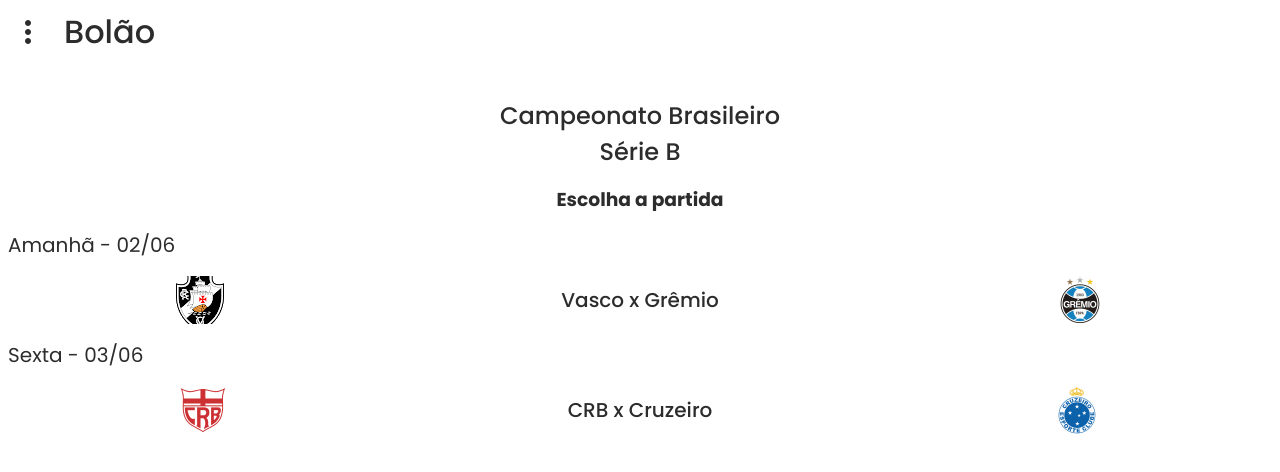
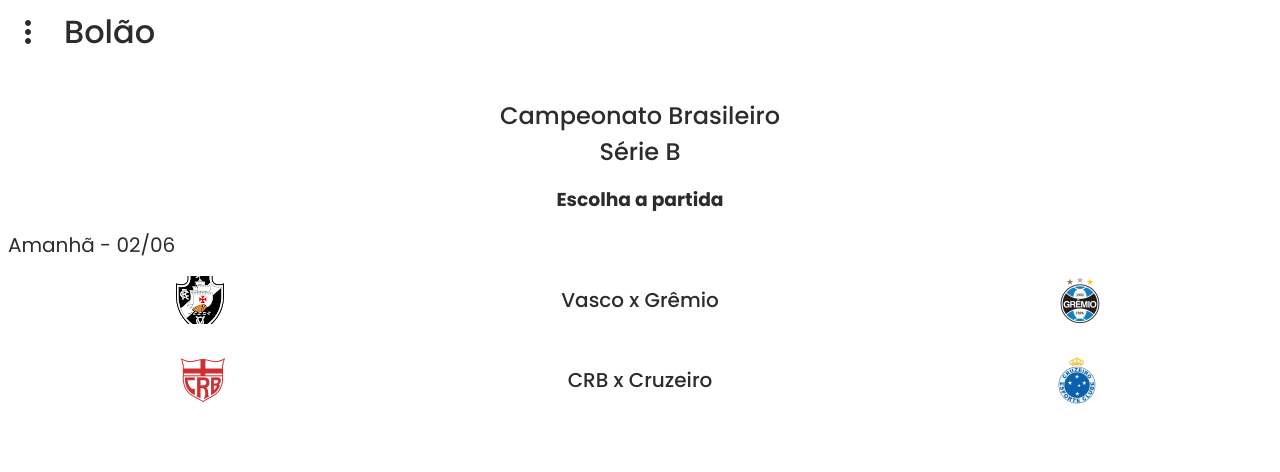
Before and after one commit to mozelli/bolao-brasileirao, a React (Vite) app: page /home in a window 1280 px wide. Shown: the top 472 px of the page. Built offline with nearby package versions, Linux system fonts and the light colour scheme.

Commit message:
include Match component in Home page

```diff
--- a/src/pages/Home/home.module.scss
+++ b/src/pages/Home/home.module.scss
@@ -17,20 +17,4 @@
     font-size: 2rem;
     font-weight: 400;
   }
-
-  ul {
-    a {
-      text-decoration: none;
-      color: var(--dark);
-
-      li {
-        padding: 1.6rem 0;
-        display: flex;
-        align-items: center;
-        justify-content: space-around;
-        font-size: 2rem;
-        font-weight: 500;
-      }
-    }
-  }
 }
--- a/src/pages/Home/index.jsx
+++ b/src/pages/Home/index.jsx
@@ -1,10 +1,12 @@
+import Match from '../../components/Match';
+
 import styles from './home.module.scss';
-import cru from '../../images/teams/cruzeiro.png';
-import crb from '../../images/teams/crb.png';
-import vas from '../../images/teams/vasco.png';
-import gre from '../../images/teams/gremio.png';
 
 const Home = () => {
+  const matches = [
+    {id: 1, host: "Vasco", visitor: "Grêmio"},
+    {id: 2, host: "CRB", visitor: "Cruzeiro"}
+  ]
   return (
     <div className={ styles.home }>
       <h2>Campeonato Brasileiro <br />Série B</h2>
@@ -12,23 +14,13 @@
 
       <h4>Amanhã - 02/06</h4>
       <div className={ styles.matches }>
-        <ul>
-          <a href="/">
-            <li>
-              <img src={ vas } alt="Vasco" /> Vasco x Grêmio <img src={ gre } alt="Grêmio" />
-            </li>
-          </a>
-        </ul>
-      </div>
-      <h4>Sexta - 03/06</h4>
-      <div className={ styles.matches }>
-        <ul>
-          <a href="/">
-            <li>
-              <img src={ crb } alt="CRB" /> CRB x Cruzeiro <img src={ cru } alt="Cruzeiro" />
-            </li>
-          </a>
-        </ul>
+        {
+          matches.map((match, index) => {
+            return (
+              <Match key={index} host={ match.host } visitor={ match.visitor } id={ match.id }  />
+            )
+          })
+        }
       </div>
     </div>
   );
```
